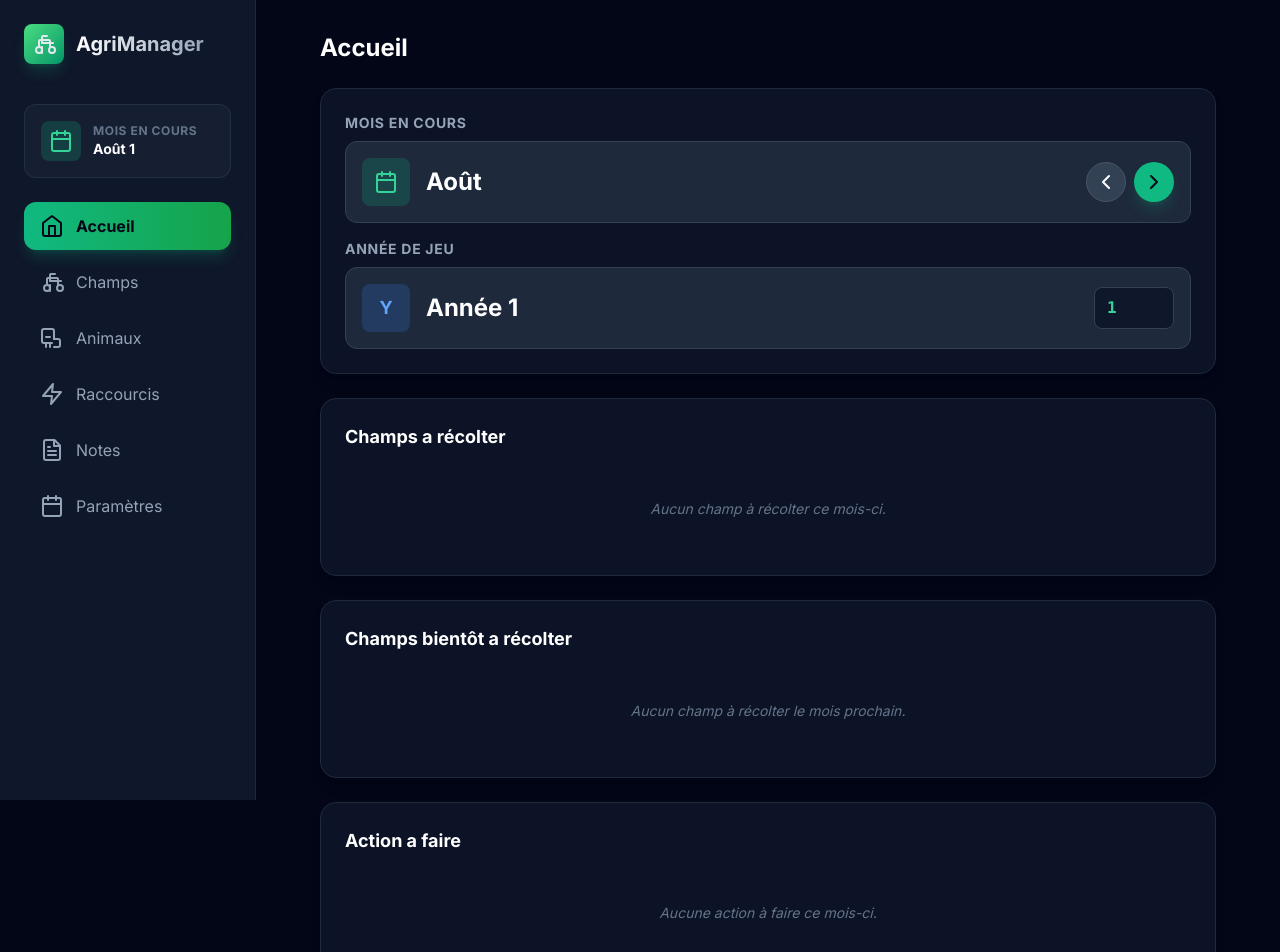
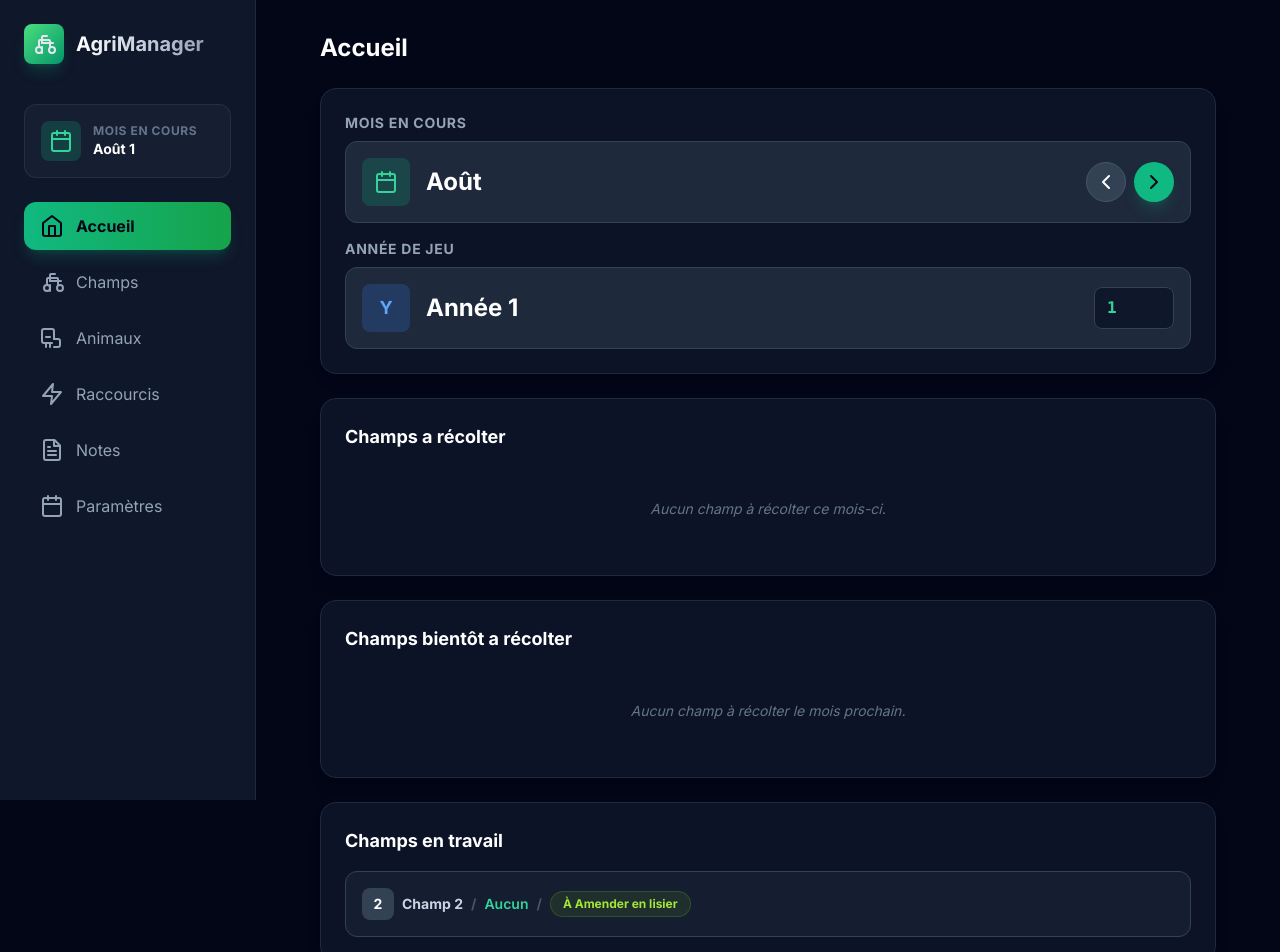
Before and after one commit to flanguille73110-droid/agri-manager-fs22, a React (Vite) app: page / in a window 1280 px wide. Shown: the top 952 px of the page. Built offline with nearby package versions, Linux system fonts and the light colour scheme.

Commit message:
Encadré champs en travail

```diff
--- a/App.tsx
+++ b/App.tsx
@@ -841,14 +841,14 @@ const App: React.FC = () => {
                   if (field.sownIn === undefined) return false;
                   const growth = (gameState.growthTimes?.[field.crop] || GROWTH_TIMES[field.crop]) || 5;
                   const harvestMonthIndex = (field.sownIn + growth) % 12;
-                  return harvestMonthIndex === gameState.month;
+                  return harvestMonthIndex === gameState.month && field.needsGrowing;
                 }).length > 0 ? (
                   gameState.fields
                     .filter(field => {
                       if (field.sownIn === undefined) return false;
                       const growth = (gameState.growthTimes?.[field.crop] || GROWTH_TIMES[field.crop]) || 5;
                       const harvestMonthIndex = (field.sownIn + growth) % 12;
-                      return harvestMonthIndex === gameState.month;
+                      return harvestMonthIndex === gameState.month && field.needsGrowing;
                     })
                     .sort((a, b) => a.number - b.number)
                     .map(field => (
@@ -931,6 +931,88 @@ const App: React.FC = () => {
             </div>
 
             <div className="bg-slate-900/80 border border-slate-800 p-6 rounded-2xl shadow-lg">
+              <h3 className="text-lg font-bold text-white mb-4">Champs en travail</h3>
+              <div className="space-y-3">
+                {gameState.fields.filter(field => field && !field.needsGrowing && !field.needsSowing).length > 0 ? (
+                  gameState.fields
+                    .filter(field => field && !field.needsGrowing && !field.needsSowing)
+                    .sort((a, b) => a.number - b.number)
+                    .map(field => {
+                      let statusText = "en attente";
+                      let statusColor = "text-slate-400 bg-slate-500/10 border-slate-500/20 group-hover:bg-slate-500/20";
+                      let cropText = field.crop;
+                      let hoverBorderColor = "hover:border-slate-500/50";
+
+                      if (field.needsStoneRemoval) {
+                        const currentCropIndex = ROTATION_ORDER.indexOf(field.crop);
+                        const nextCrop = currentCropIndex !== -1
+                            ? ROTATION_ORDER[(currentCropIndex + 1) % ROTATION_ORDER.length]
+                            : field.crop;
+                        statusText = "À semer";
+                        statusColor = "text-blue-400 bg-blue-500/10 border-blue-500/20 group-hover:bg-blue-500/20";
+                        cropText = nextCrop;
+                        hoverBorderColor = "hover:border-blue-500/50";
+                      } else if (field.needsPlowing) {
+                        statusText = "Enlever les pierres";
+                        statusColor = "text-stone-400 bg-stone-500/10 border-stone-500/20 group-hover:bg-stone-500/20";
+                        hoverBorderColor = "hover:border-stone-500/50";
+                      } else if (field.needsMulching) {
+                        statusText = "À Labourer";
+                        statusColor = "text-orange-400 bg-orange-500/10 border-orange-500/20 group-hover:bg-orange-500/20";
+                        hoverBorderColor = "hover:border-orange-500/50";
+                      } else if (field.needsSlurry) {
+                        statusText = "À Broyer";
+                        statusColor = "text-rose-400 bg-rose-500/10 border-rose-500/20 group-hover:bg-rose-500/20";
+                        hoverBorderColor = "hover:border-rose-500/50";
+                      } else if (field.needsLime) {
+                        statusText = "À Amender en lisier";
+                        statusColor = "text-lime-400 bg-lime-500/10 border-lime-500/20 group-hover:bg-lime-500/20";
+                        hoverBorderColor = "hover:border-lime-500/50";
+                      } else if (field.isWaiting) {
+                        statusText = "À Chauler";
+                        statusColor = "text-cyan-400 bg-cyan-500/10 border-cyan-500/20 group-hover:bg-cyan-500/20";
+                        hoverBorderColor = "hover:border-cyan-500/50";
+                      }
+
+                      return (
+                        <button
+                          key={field.id}
+                          onClick={() => {
+                            setActiveTab('fields');
+                            setSelectedFieldId(field.number);
+                          }}
+                          className={`w-full flex flex-col sm:flex-row sm:items-center justify-between p-4 bg-slate-800/50 border border-slate-700 rounded-xl transition-all group ${hoverBorderColor} gap-3`}
+                        >
+                          <div className="flex flex-wrap items-center gap-2 text-sm font-bold text-white transition-colors">
+                            <div className="w-8 h-8 bg-slate-700 rounded-lg flex items-center justify-center font-bold text-white group-hover:bg-slate-600 transition-colors shrink-0">
+                              {field.number}
+                            </div>
+                            <span className="text-slate-300">Champ {field.number}</span>
+                            <span className="text-slate-600">/</span>
+                            <span className="text-emerald-400 font-semibold">{field.currentTool || 'Aucun'}</span>
+                            {statusText === "À semer" && (
+                              <>
+                                <span className="text-slate-600">/</span>
+                                <span className="text-blue-400 font-bold">{cropText}</span>
+                              </>
+                            )}
+                            <span className="text-slate-600">/</span>
+                            <span className={`text-xs font-bold px-3 py-1 rounded-full border transition-colors ${statusColor}`}>
+                              {statusText}
+                            </span>
+                          </div>
+                        </button>
+                      );
+                    })
+                ) : (
+                  <div className="text-center py-8 text-slate-500 italic text-sm">
+                    Aucun champ en travail actuellement.
+                  </div>
+                )}
+              </div>
+            </div>
+
+            <div className="bg-slate-900/80 border border-slate-800 p-6 rounded-2xl shadow-lg">
               <h3 className="text-lg font-bold text-white mb-4">Action a faire</h3>
               <div className="space-y-3">
                 {(() => {
@@ -1067,6 +1149,11 @@ const App: React.FC = () => {
                                 })
                                 .map(num => {
                                     const field = gameState.fields.find(f => f.number === num);
+
+                                    const currentCropIndex = field ? ROTATION_ORDER.indexOf(field.crop) : -1;
+                                    const nextCrop = currentCropIndex !== -1
+                                        ? ROTATION_ORDER[(currentCropIndex + 1) % ROTATION_ORDER.length]
+                                        : undefined;
 
                                 let statusText = "Libre";
                                 let statusColor = "text-slate-500";
@@ -1140,7 +1227,9 @@ const App: React.FC = () => {
                                         {field && (
                                             <div className="pl-11">
                                                 {(field.needsGrowing || field.needsSowing || field.needsStoneRemoval || field.needsHarvest) && (
-                                                    <div className="text-xs text-slate-400 font-medium">{field.crop}</div>
+                                                    <div className="text-xs text-slate-400 font-medium">
+                                                        {field.needsStoneRemoval && nextCrop ? nextCrop : field.crop}
+                                                    </div>
                                                 )}
                                                 {field.currentTool !== 'Aucun' && (
                                                     <div className="text-xs text-emerald-500/90 mt-1 font-semibold">
```
